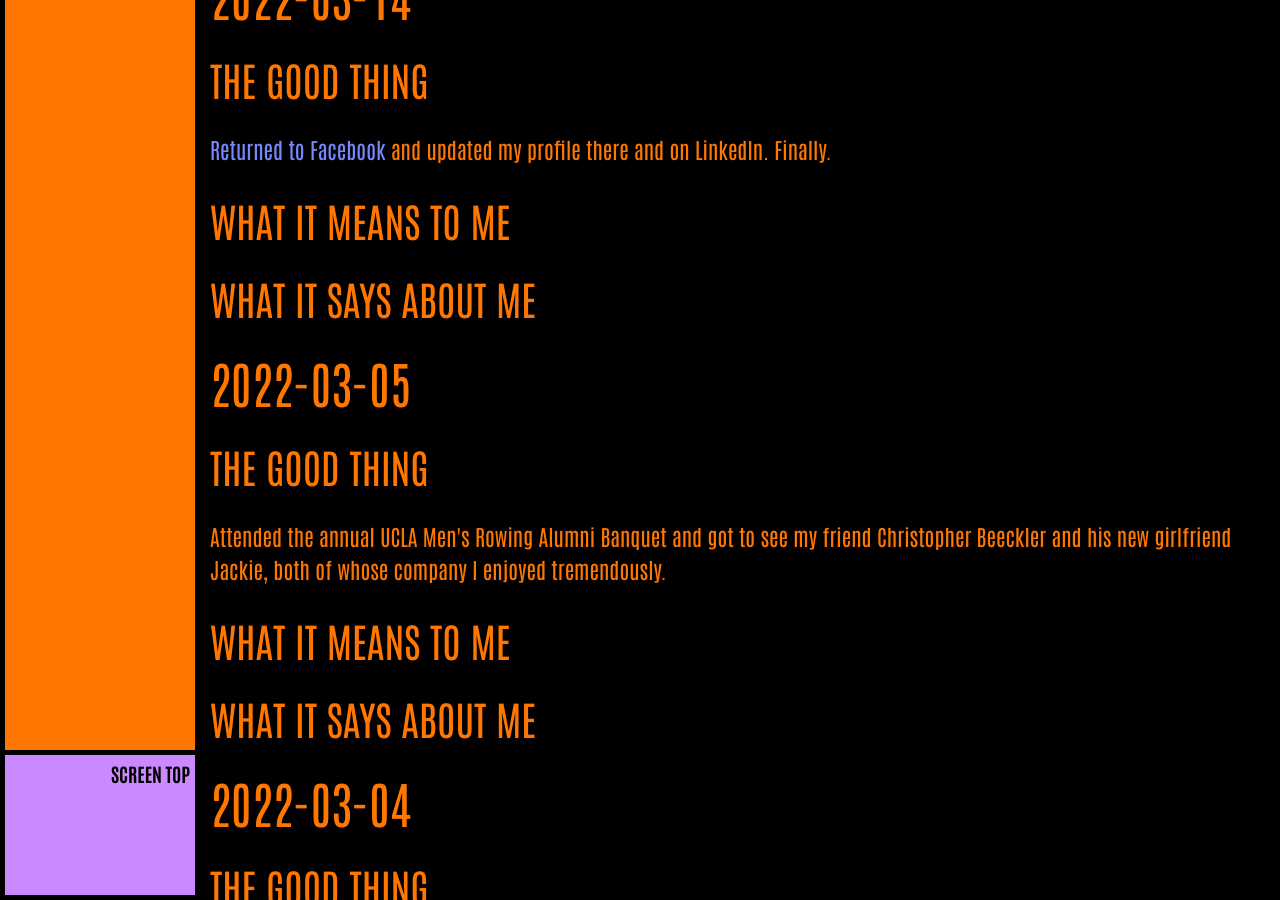
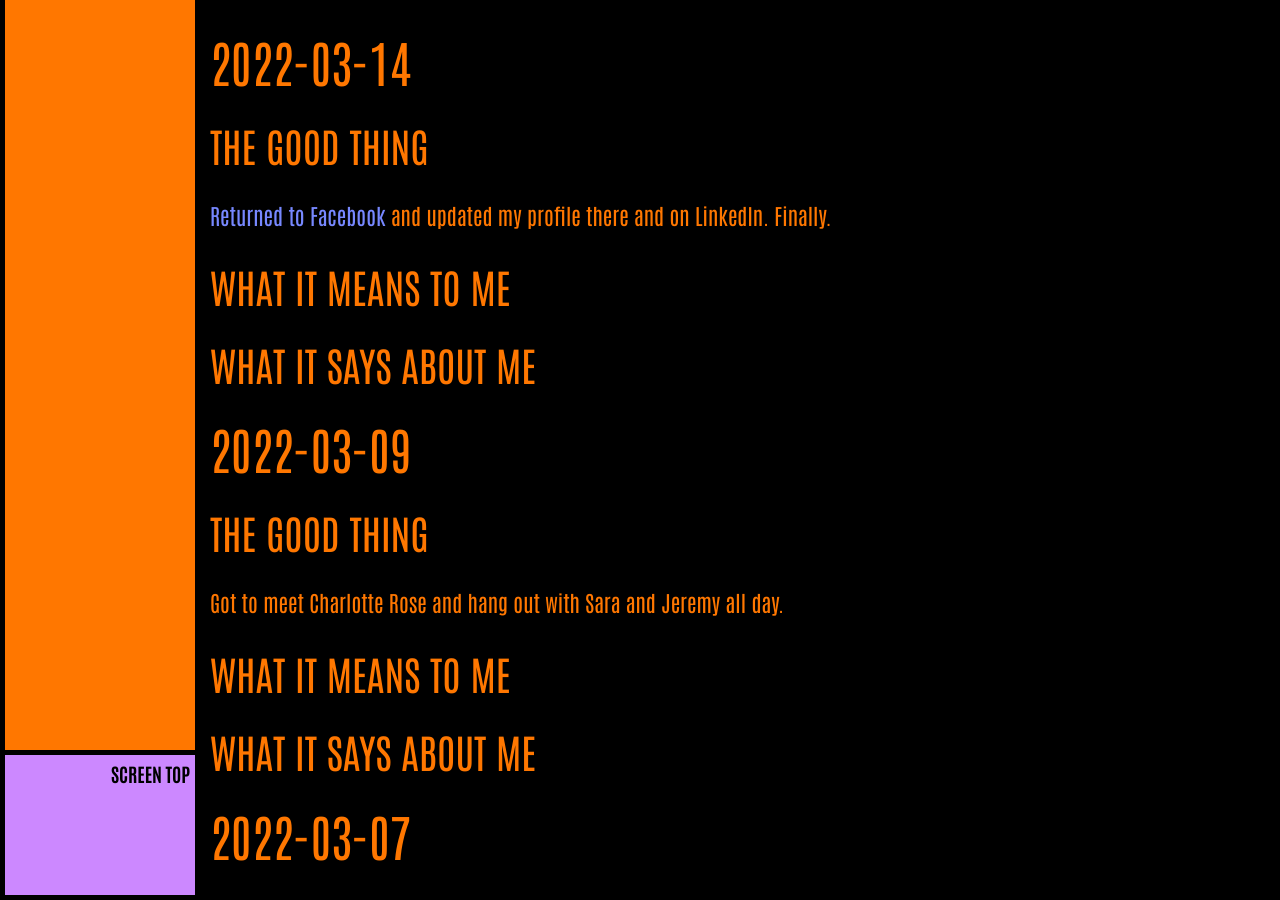
Before and after one commit to ArthurZey/arthurzey.github.io, a Jekyll site: the page built from _pages/one-good-thing.md, in a window 1280 px wide and 900 px high, scrolled down 3125 px. Built offline with Jekyll 4.4.1, drawn with Linux system fonts in a browser that asks for light colours; some of the changed text lies outside the part shown.

Commit message:
added stubs for 2022-03-07 and 2022-03-09

```diff
--- a/_pages/one-good-thing.md
+++ b/_pages/one-good-thing.md
@@ -19,6 +19,25 @@
 ### What It Means to Me
 
 ### What It Says about Me
+
+
+## 2022-03-09
+### The Good Thing
+Got to meet Charlotte Rose and hang out with Sara and Jeremy all day.
+### What It Means to Me
+
+### What It Says about Me
+
+
+
+## 2022-03-07
+### The Good Thing
+Had dinner with David May, six years after meeting online.
+### What It Means to Me
+
+### What It Says about Me
+
+
 
 
 ## 2022-03-05
```
Also changed, not shown: other parts of _pages/one-good-thing.md (+1 -1 lines).
